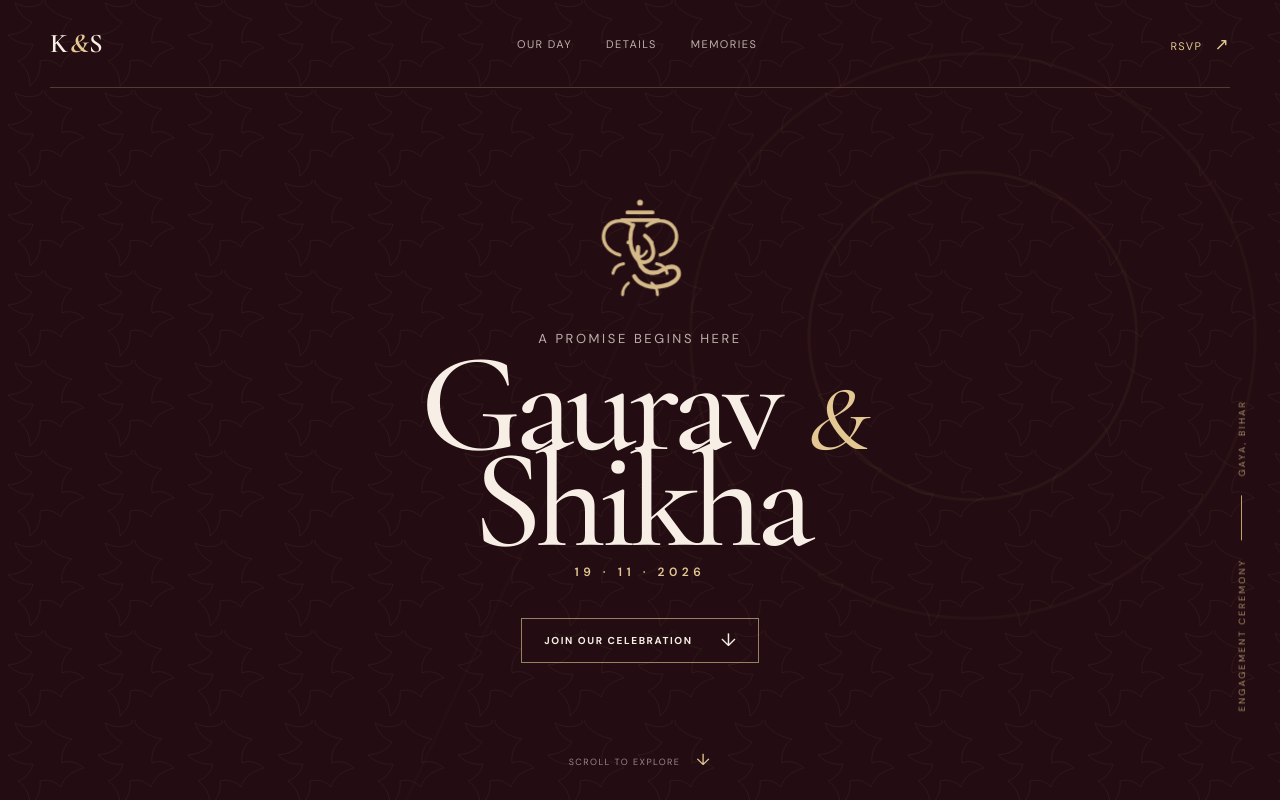
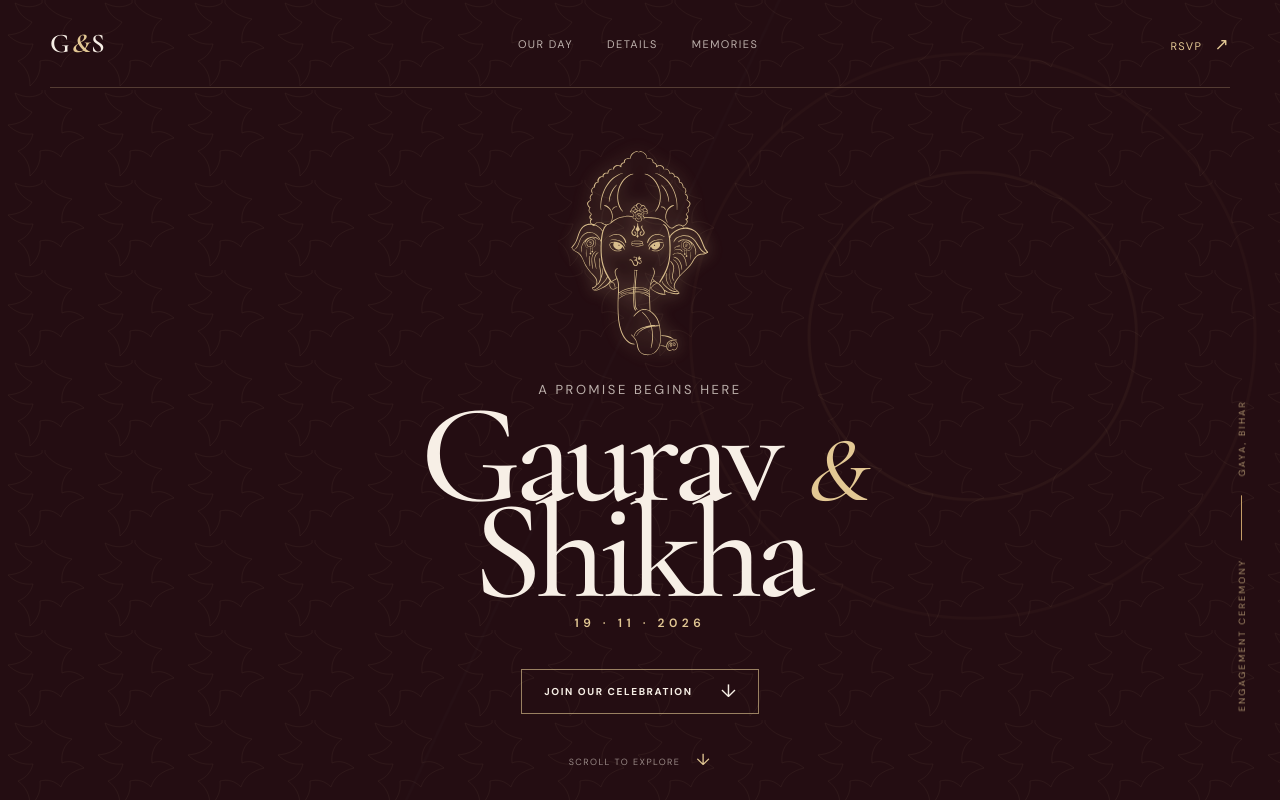
Before and after one commit to iamSauravPrasad/Wedding-Invitation, a plain HTML site: page index.html in a window 1280 px wide. Shown: the top 800 px of the page. Drawn offline with nearby package versions, Linux system fonts and the light colour scheme.

Commit message:
Refine invitation hero and Ganesha artwork

```diff
--- a/index.html
+++ b/index.html
@@ -15,7 +15,7 @@
     <section class="hero" id="top">
       <div class="hero__texture"></div>
       <nav class="nav" aria-label="Main navigation">
-        <a class="brand" href="#top">K<span>&amp;</span>S</a>
+        <a class="brand" href="#top">G<span>&amp;</span>S</a>
         <div class="nav__links">
           <a href="#story">Our day</a>
           <a href="#details">Details</a>
@@ -26,20 +26,7 @@
 
       <div class="hero__content">
         <div class="ganesha" role="img" aria-label="Outlined Lord Ganesha illustration">
-          <svg viewBox="0 0 100 120" aria-hidden="true">
-            <g fill="none" stroke="currentColor" stroke-linecap="round" stroke-linejoin="round">
-              <circle cx="50" cy="7" r="3" fill="currentColor" stroke="none" />
-              <path d="M37 17h26M31 25h38" stroke-width="4" />
-              <path d="M43 31C31 22 17 25 13 37c-3 10 3 20 16 24" stroke-width="3.5" />
-              <path d="M57 31c12-9 26-6 30 6 3 10-3 20-16 24" stroke-width="3.5" />
-              <path d="M43 30c-4 8-4 20 0 29 3 7 8 11 14 9 6-2 8-8 6-15-1-5-4-9-8-12" stroke-width="4" />
-              <circle cx="38" cy="48" r="2" fill="currentColor" stroke="none" />
-              <circle cx="62" cy="48" r="2" fill="currentColor" stroke="none" />
-              <path d="M43 57c2 4 5 6 8 6M57 57c-2 4-5 6-8 6" stroke-width="2.5" />
-              <path d="M48 53c-1 10 0 18 6 23 6 5 14 4 20 0 8-5 15-3 16 3 1 7-7 12-16 14-13 3-25-1-30-10" stroke-width="4.5" />
-              <path d="M33 70c-6 1-10 5-11 10M67 70c6 1 10 5 11 10M38 90c-4 3-6 7-6 12M62 90c4 3 6 7 6 12" stroke-width="3" />
-            </g>
-          </svg>
+          <img src="vecteezy_ganesh-line-vector_118634.svg" alt="Outlined Lord Ganesha illustration">
         </div>
         <p class="hero__kicker">A promise begins here</p>
         <h1>Gaurav <i>&amp;</i><br>Shikha</h1>
@@ -159,7 +146,7 @@
   </main>
 
   <footer class="footer">
-    <a class="brand" href="#top">K<span>&amp;</span>S</a>
+    <a class="brand" href="#top">G<span>&amp;</span>S</a>
     <p>Made with love for our beginning · 19.11.2026</p>
     <a href="#top" class="back-top" aria-label="Back to top">↑</a>
   </footer>
--- a/styles.css
+++ b/styles.css
@@ -36,8 +36,9 @@ img, video { display: block; max-width: 100%; }
 .hero__content { width: min(1180px, calc(100% - 80px)); margin: auto; text-align: center; padding: 50px 0 80px; }
 .eyebrow { margin: 0 0 23px; color: var(--gold-light); font-size: 10px; font-weight: 600; letter-spacing: .24em; text-transform: uppercase; }
 .eyebrow--dark { color: var(--maroon-700); }
-.ganesha { width: 94px; height: 118px; margin: 0 auto 17px; color: var(--gold-light); opacity: .95; }
-.ganesha svg { width: 100%; height: 100%; overflow: visible; }
+.ganesha { position: relative; z-index: 0; width: 210px; height: 220px; margin: 0 auto 17px; color: var(--gold-light); opacity: .95; }
+.ganesha::before { content: none; }
+.ganesha img { position: relative; z-index: 1; width: 100%; height: 100%; object-fit: contain; filter: drop-shadow(0 0 2px rgba(227,200,148,.55)); }
 .hero__kicker { margin: 0 0 10px; font-size: 13px; letter-spacing: .2em; text-transform: uppercase; color: rgba(247,239,230,.72); }
 h1, h2, h3, p { margin-top: 0; }
 h1 { margin-bottom: 16px; color: var(--cream); font: 500 clamp(78px, 11vw, 145px)/.68 var(--serif); letter-spacing: -.05em; }
@@ -167,8 +168,8 @@ h2 em { color: var(--maroon-700); font-weight: 400; }
   .memories.is-visible .gallery__portrait--bride { animation-delay: .12s; }
   .memories.is-visible .gallery__video { animation-delay: .22s; }
   .hero__content { animation: arrive .9s ease both; }
-  .ganesha { animation: pulse 4s ease-in-out infinite; }
+  .ganesha img { animation: outline-glow 3.4s ease-in-out infinite; }
   @keyframes arrive { from { opacity: 0; transform: translateY(18px); } to { opacity: 1; transform: translateY(0); } }
-  @keyframes pulse { 0%, 100% { transform: scale(1); opacity: .86; } 50% { transform: scale(1.06); opacity: 1; } }
+  @keyframes outline-glow { 0%, 100% { filter: drop-shadow(0 0 2px rgba(227,200,148,.5)); } 50% { filter: drop-shadow(0 0 9px rgba(227,200,148,.95)); } }
   @keyframes card-in { from { opacity: 0; transform: translateY(22px); } to { opacity: 1; transform: translateY(0); } }
 }
```
Also changed, not shown: c1ddbb77-508b-4da8-a8d1-1d9af415bba9.jpg (added), vecteezy_ganesh-line-vector_118634.svg (added), 3 other files.
